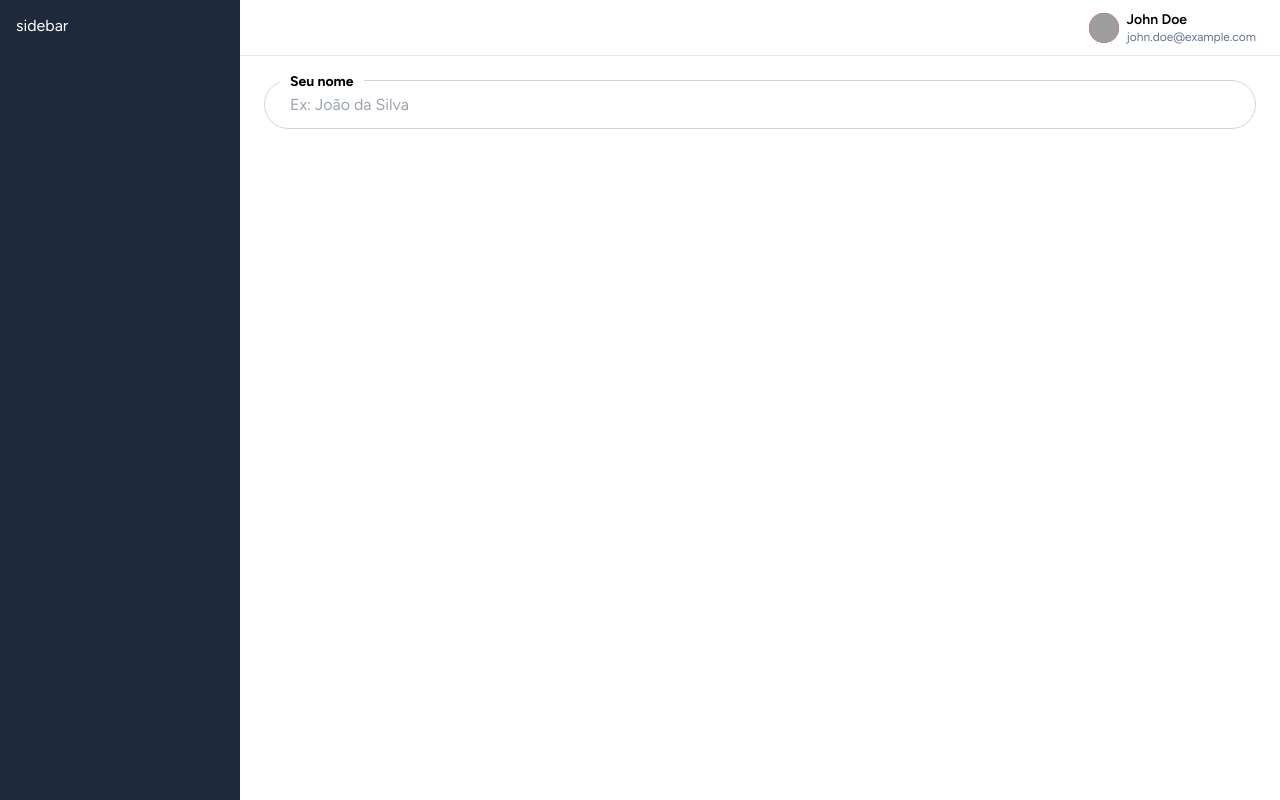
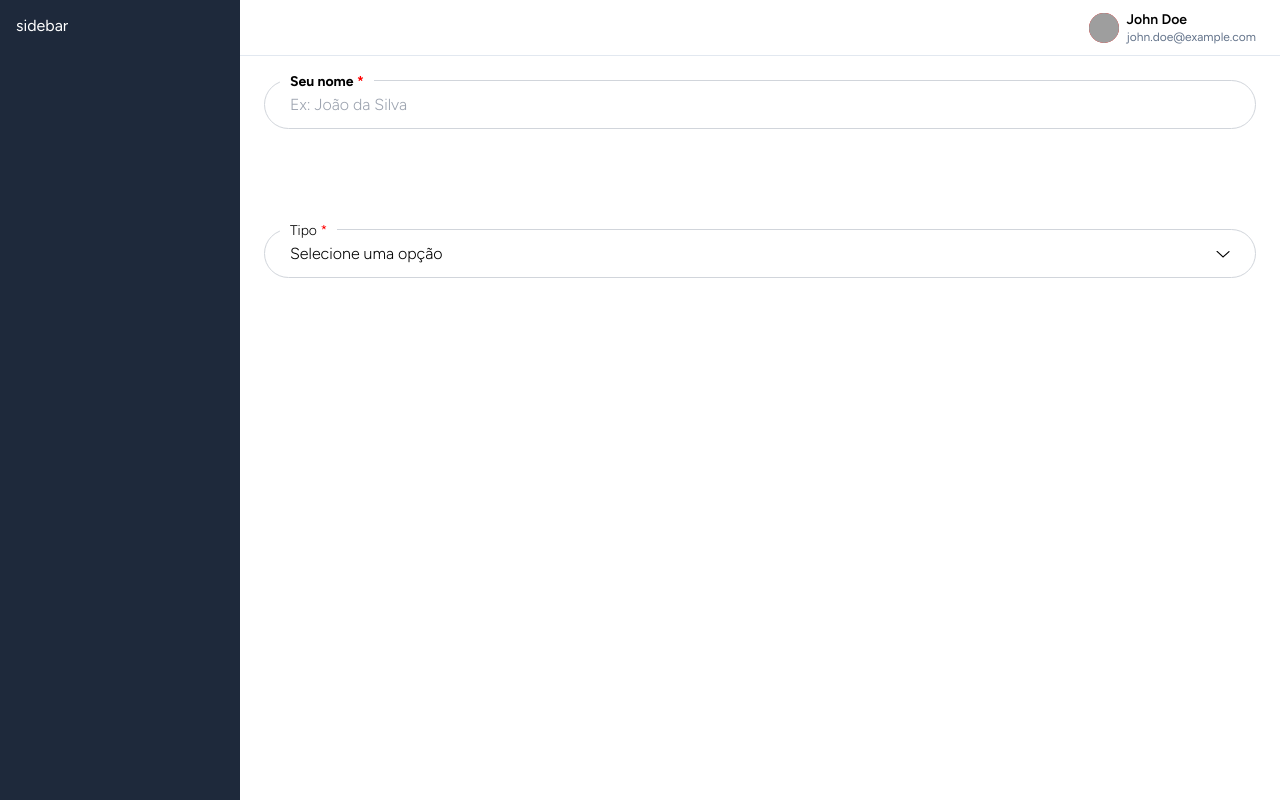
Before and after one commit to imobi-platform/imobi-client, a Nuxt app: page /app in a window 1280 px wide. Built offline with nearby package versions, Linux system fonts and the light colour scheme; grey boxes are pictures that could not be loaded.

Commit message:
created first custom components

```diff
--- a/app/assets/css/global.css
+++ b/app/assets/css/global.css
@@ -6,3 +6,7 @@ html, body {
     box-sizing: border-box;
     font-family: 'Figtree', sans-serif;
 }
+
+:root {
+    --cor-preto: #000;
+}
--- a/app/components/InputNome.vue
+++ b/app/components/InputNome.vue
@@ -1,16 +1,44 @@
 <template>
     <div class="campo">
-        <label for="nome">{{ label }}</label>
-        <input id="nome" type="text" :placeholder="placeholder" :autocomplete="autocomplete">
+        <label for="nome">{{ label }} <span v-if="required">*</span></label>
+        <input id="nome" type="text" :placeholder="placeholder" :autocomplete="autocomplete" :required="required" v-model="inputValue">
     </div>
 </template>
 
-<script setup lang="ts">
-const props = defineProps<{
-    label: string;
-    placeholder: string;
-    autocomplete: string;
-}>();
+<script setup>
+
+const emit = defineEmits(['update:modelValue']);
+
+const inputValue = computed({
+    get() {
+        return props.modelValue;
+    },
+    set(value) {
+        emit('update:modelValue', value);
+    }
+});
+const props = defineProps({
+    label: {
+        type: String,
+        required: true
+    },
+    placeholder: {
+        type: String,
+        required: true
+    },
+    autocomplete: {
+        type: String,
+        required: true,
+    },
+    modelValue: {
+        type: String,
+        default: ''
+    },
+    required: {
+        type: Boolean,
+        required: true
+    }
+});
 </script>
 
 <style scoped>
@@ -40,16 +68,21 @@ const props = defineProps<{
     border: 1px solid #d1d5db;
     border-radius: 9999px;
     font-family: "Figtree", sans-serif;
+    font-weight: 300;
     font-size: 1rem;
     background: #fff;
     outline: none;
 }
 
 .campo input:focus {
-    border-color: #000;
+    border-color: var(--cor-preto);
 }
 
 .campo input::placeholder {
     color: #9ca3af;
 }
+
+.campo label span {
+    color: red;
+}
 </style>
--- /dev/null
+++ b/app/components/Select.vue
@@ -0,0 +1,169 @@
+<template>
+    <div ref="campoRef" class="campo" :class="{ ativo: isOpen }">
+        <label>{{ label }} <span v-if="required">*</span></label>
+        <div class="input" @click="toggle">
+            <p class="preenchido">{{ seletedLabel }}</p>
+            <svg class="setinha" viewBox="0 0 100 100" xmlns="http://www.w3.org/2000/svg" aria-hidden="true">
+                <path
+                    d="M46.7878 72.7409L4.67209 34.3679C3.03912 32.8801 3.03912 30.4678 4.67209 28.98C6.30505 27.4921 8.95262 27.4921 10.5856 28.98L52.7013 67.3529C54.3343 68.8408 54.3342 71.2531 52.7013 72.7409C51.0683 74.2288 48.4207 74.2288 46.7878 72.7409Z" />
+                <path
+                    d="M47.9276 68.39L90.0432 30.017C91.6762 28.5291 94.3238 28.5291 95.9568 30.017C97.5897 31.5048 97.5897 33.9171 95.9568 35.405L53.8411 73.778C52.2081 75.2658 49.5605 75.2658 47.9276 73.778C46.2946 72.2901 46.2946 69.8778 47.9276 68.39Z" />
+            </svg>
+        </div>
+        <div class="lista">
+            <div class="conteudo">
+                <button v-for="option in options" :key="option" type="button" :class="{ ativo: modelValue === option }" @click="select(option)">{{ option }}</button>
+            </div>
+        </div>
+    </div>
+</template>
+
+<script setup>
+const isOpen = ref(false);
+const emit = defineEmits(['update:modelValue']);
+
+const toggle = () => {
+    isOpen.value = !isOpen.value;
+};
+
+const props = defineProps({
+    label: {
+        type: String,
+        required: true
+    },
+    options: {
+        type: Array,
+        required: true
+    },
+    modelValue: {
+        type: String,
+        default: ''
+    },
+    required: {
+        type: Boolean,
+        default: false
+    }
+});
+
+function select(option) {
+    emit('update:modelValue', option);
+    isOpen.value = false;
+}
+
+const seletedLabel = computed(() => {
+    return props.modelValue ||'Selecione uma opção';
+});
+
+</script>
+
+<style scoped>
+.campo {
+    position: relative;
+    width: 100%;
+    display: flex;
+    align-items: center;
+}
+
+.campo label {
+    position: absolute;
+    left: 16px;
+    top: -7px;
+    padding: 0 10px;
+    background-color: #fff;
+    color: #000;
+    font-family: "Figtree", sans-serif;
+    font-weight: 300;
+    font-size: 0.875rem;
+    pointer-events: none;
+}
+
+.campo label span {
+    color: red;
+}
+
+.input {
+    width: 100%;
+    padding: 14px 25px;
+    border: 1px solid #d1d5db;
+    border-radius: 9999px;
+    font-family: "Figtree", sans-serif;
+    font-size: 1rem;
+    font-weight: 300;
+    background: #fff;
+    cursor: pointer;
+    display: flex;
+    align-items: center;
+    justify-content: space-between;
+}
+
+.preenchido {
+    margin: 0;
+    color: #000;
+}
+
+.setinha {
+    width: 14px;
+    height: 14px;
+    color: #6b7280;
+    flex-shrink: 0;
+    transition: 0.3s;
+}
+
+.lista {
+    position: absolute;
+    left: 0;
+    top: 60px;
+    background: #fff;
+    width: 100%;
+    border: 1px solid #d1d5db;
+    border-radius: 20px;
+    padding: 5px;
+
+    opacity: 0;
+    visibility: hidden;
+    pointer-events: none;
+    transition: 0.3s;
+}
+
+.campo.ativo .lista {
+    opacity: 1;
+    visibility: visible;
+    pointer-events: all;
+}
+
+.campo.ativo .input {
+    border-color: var(--cor-preto);
+}
+
+.campo.ativo .setinha {
+    transform: rotate(180deg);
+    color: #2563eb;
+}
+
+.conteudo {
+    display: flex;
+    flex-direction: column;
+}
+
+.conteudo button {
+    font-weight: 300;
+   background: none;
+   border: none;
+   padding: 10px 25px;
+   text-align: left;
+   font-family: "Figtree", sans-serif;
+   font-size: 1rem;
+   color: #6b7280;
+   cursor: pointer;
+   border-radius: 14px
+}
+
+.conteudo button.ativo {
+    color: #2563eb;
+    font-weight: 300;
+}
+
+.conteudo button:hover {
+    background: #f3f4f6;
+}
+</style>
--- a/app/pages/app/index.vue
+++ b/app/pages/app/index.vue
@@ -1,11 +1,21 @@
 <template>
-    <InputNome label="Seu nome" placeholder="Ex: João da Silva" autocomplete="name"/>
+    <InputNome label="Seu nome" placeholder="Ex: João da Silva" autocomplete="name" required v-model="nome"/>
+    <div style="height: 100px;"></div>
+    <Select label="Tipo" :options="['Contratante', 'Contratada', 'Testemunha']" required v-model="tipo"/>
 </template>
 
 <script setup lang="ts">
 import InputNome from '~/components/InputNome.vue';
+import Select from '~/components/Select.vue';
 
 definePageMeta({
     layout: 'painel'
 });
+
+const tipo = ref('');
+const nome = ref('');
+
+watch(nome, (newVal) => {
+    console.log(newVal);
+});
 </script>
```
